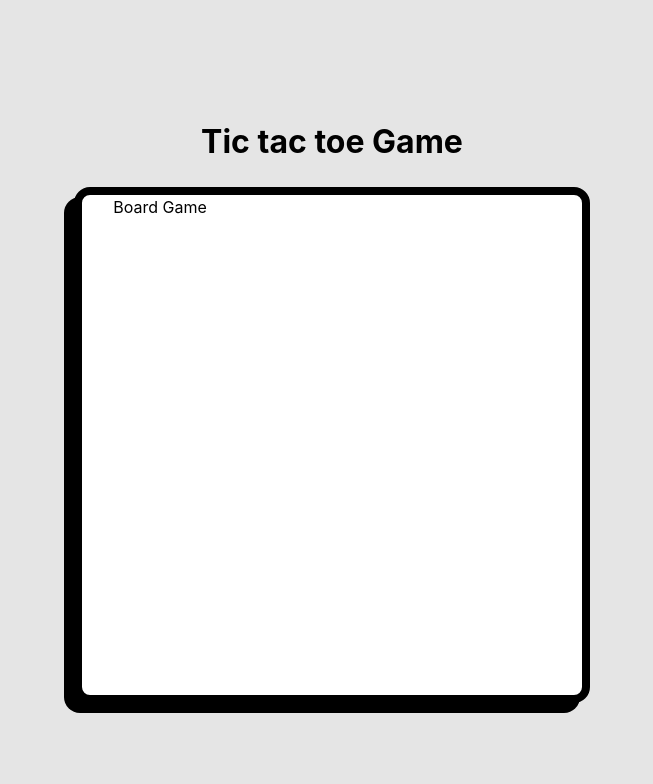
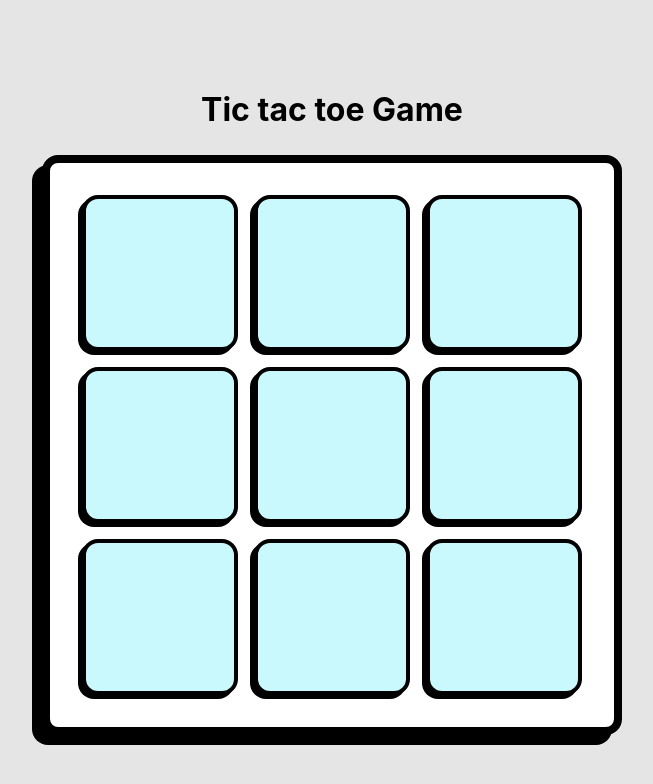
Before and after one commit to deyanfgsdev/tic-tac-toe-app, a React (Vite) app: page / in a window 1280 px wide. Shown: the top 784 px of the page, without its empty margins (308-961 px from the left). Built offline with nearby package versions, Linux system fonts and the light colour scheme.

Commit message:
feat: add buttons components inside of the board

```diff
--- a/src/components/Board/Board.jsx
+++ b/src/components/Board/Board.jsx
@@ -1,7 +1,20 @@
 import "./Board.scss";
+import Button from "../Button/Button";
 
 const Board = () => {
-  return <div className="tic-tact-toe-board">Board Game</div>;
+  return (
+    <div className="tic-tact-toe-board">
+      <Button />
+      <Button />
+      <Button />
+      <Button />
+      <Button />
+      <Button />
+      <Button />
+      <Button />
+      <Button />
+    </div>
+  );
 };
 
 export default Board;
--- a/src/components/Board/Board.scss
+++ b/src/components/Board/Board.scss
@@ -7,5 +7,6 @@
   background-color: #fff;
   border: 8px solid #000;
   border-radius: 16px;
-  box-shadow: -10px 10px 0px 0px rgba(0, 0, 0, 1);
+  box-shadow: -10px 10px 0 0 rgba(0, 0, 0, 1);
+  padding: 32px;
 }
```
